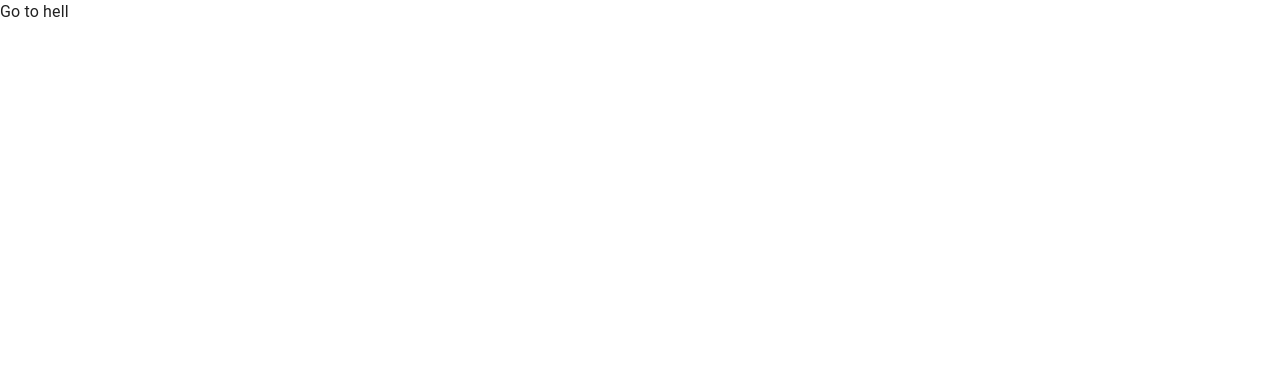
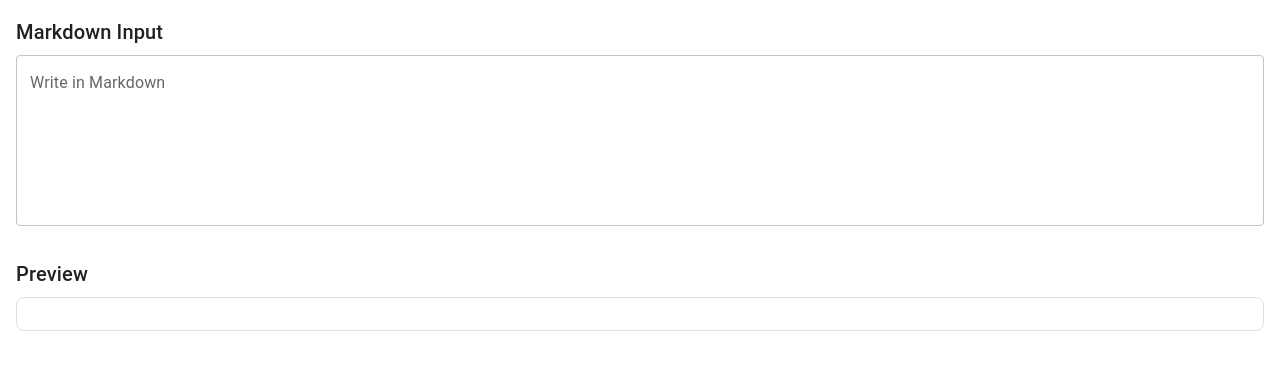
Before and after one commit to WaithakaGuru/BlogIt, a React (Vite) app in the folder frontend/: page / in a window 1280 px wide. Shown: the top 370 px of the page. Built offline with nearby package versions, Linux system fonts and the light colour scheme.

Commit message:
Add a markdown-to-html converter react component

```diff
--- a/frontend/src/App.tsx
+++ b/frontend/src/App.tsx
@@ -1,12 +1,38 @@
+import { useState } from "react";
+
 import "./styles/index.css"
+import { Box, Typography, TextField } from "@mui/material"
+import Markdown from 'react-markdown'
+
 
 function App() {
 
+  const [markdown, setMarkdown] = useState("");
   return (
-    <>
-      Go to hell
+    <Box p={2}>
+      <Typography variant="h6" gutterBottom>
+        Markdown Input
+      </Typography>
 
-    </>
+      <TextField
+        label="Write in Markdown"
+        multiline
+        minRows={6}
+        fullWidth
+        value={markdown}
+        onChange={(e) => setMarkdown(e.target.value)}
+      />
+
+      <Box mt={4}>
+        <Typography variant="h6" gutterBottom>
+          Preview
+        </Typography>
+
+        <Box p={2} border={1} borderColor="grey.300" borderRadius={2}>
+          <Markdown>{markdown}</Markdown>
+        </Box>
+      </Box>
+    </Box>
   )
 }
 
```
